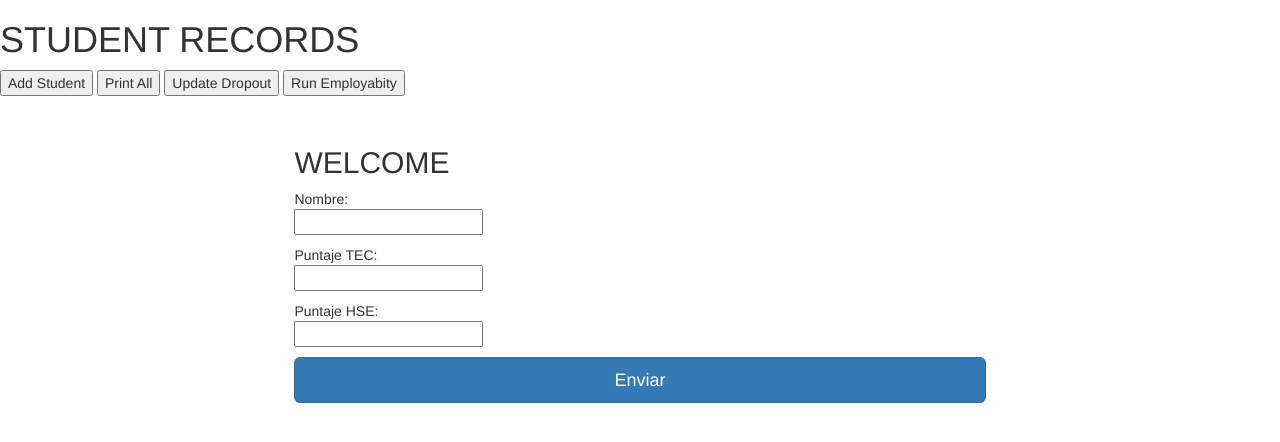
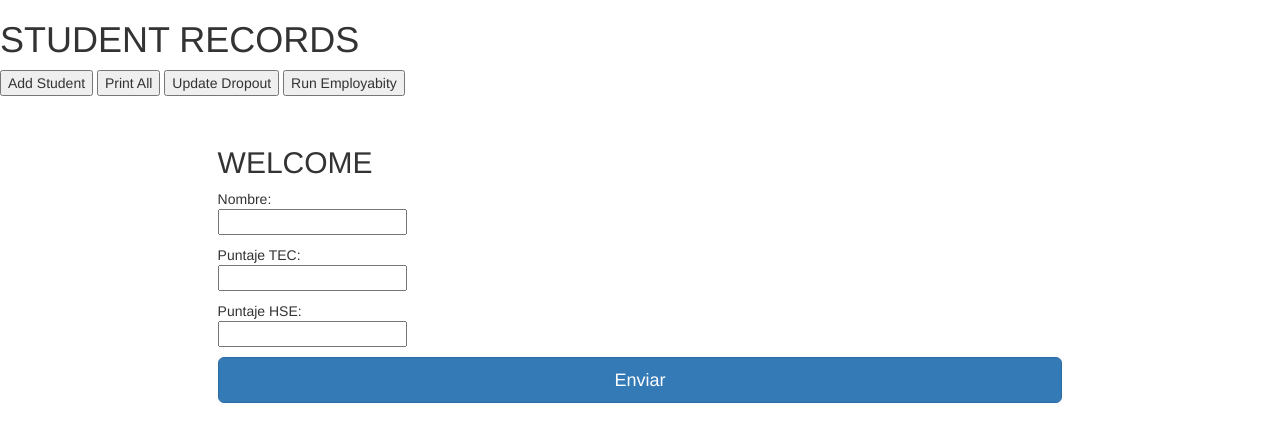
Before and after one commit to AydeeQM/student-records, a plain HTML site: page literal.html in a window 1280 px wide. Both pictures are taken after a click on the button "Add Student". Drawn offline with nearby package versions, Linux system fonts and the light colour scheme.

Commit message:
afinando estilo alos imput

```diff
--- a/assets/css/style.css
+++ b/assets/css/style.css
@@ -1,6 +1,6 @@
 .element{
     margin-top: 50px;
-    padding: 0 23vw;
+    padding: 0 17vw;
 }
 
 #records{
```
